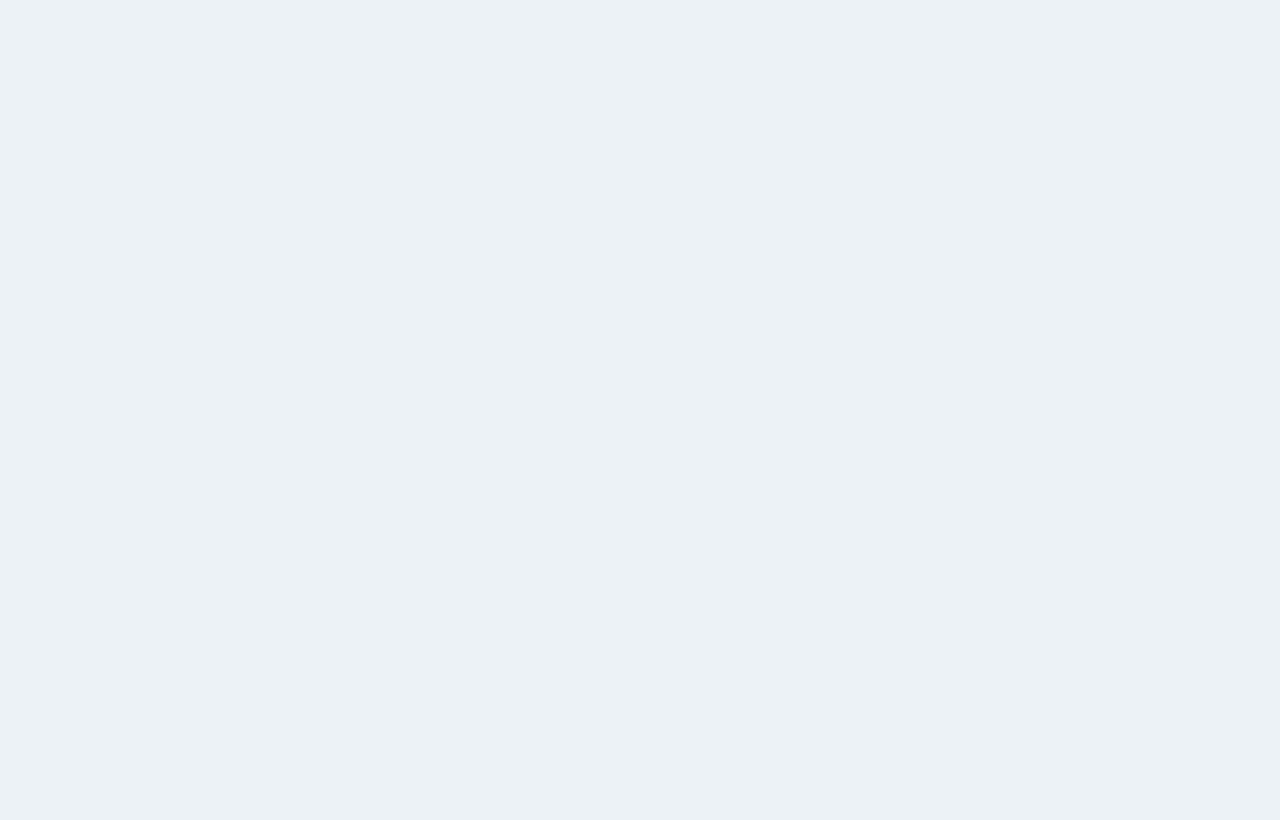
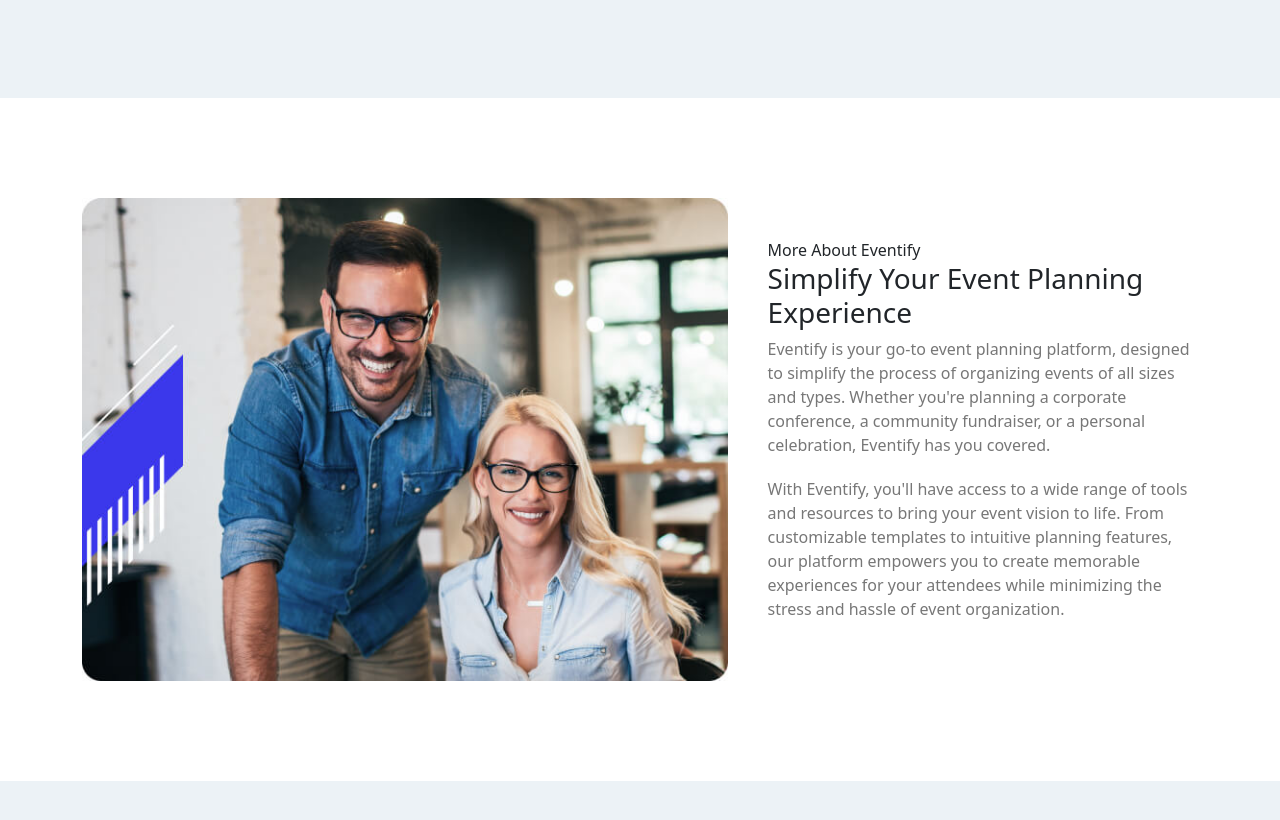
Before and after one commit to AhmedElSaeedTalat/Eventify-Platform, a React (Create React App) app in the folder front-end/: page / in a window 1280 px wide. Shown: the part 802-1622 px from the top of the page. Built offline with nearby package versions, Linux system fonts and the light colour scheme.

Commit message:
Added About component

```diff
--- /dev/null
+++ b/front-end/src/components/About/About.css
@@ -0,0 +1,37 @@
+#about {
+  padding-top: 100px;
+  padding-bottom: 100px;
+
+  margin-top: 100px;
+  margin-bottom: 100px;
+  background-color: #fff;
+}
+#about .container {
+  display: grid;
+  grid-template-columns: 1.5fr 1fr;
+  place-items: center;
+  gap: 40px;
+}
+@media (max-width: 767px) {
+  #about {
+    padding-top: 10px;
+  }
+  #about .container {
+    grid-template-columns: 1fr;
+  }
+}
+#about .container .img-parent img {
+  text-align: center;
+  width: 100%;
+}
+#about .container .about-info {
+  display: flex;
+  flex-direction: column;
+  justify-content: center;
+  height: 100%;
+}
+#about .container .about-info p {
+  font-weight: 500;
+  margin-bottom: 20px;
+  color: #777;
+}
--- /dev/null
+++ b/front-end/src/components/About/About.js
@@ -0,0 +1,36 @@
+import React from "react";
+import "./About.css";
+import aboutImg from "../../assets/about-img.jpeg";
+
+function About() {
+  return (
+    <div id="about" className="about">
+      <div className="container">
+        <div className="img-parent">
+          <img src={aboutImg} alt="" />
+        </div>
+        <div className="about-info">
+          <span className="sub-text">More About Eventify</span>
+          <h3 className="main-heading">
+            Simplify Your Event Planning Experience
+          </h3>
+          <p>
+            Eventify is your go-to event planning platform, designed to simplify
+            the process of organizing events of all sizes and types. Whether
+            you're planning a corporate conference, a community fundraiser, or a
+            personal celebration, Eventify has you covered.
+          </p>
+          <p>
+            With Eventify, you'll have access to a wide range of tools and
+            resources to bring your event vision to life. From customizable
+            templates to intuitive planning features, our platform empowers you
+            to create memorable experiences for your attendees while minimizing
+            the stress and hassle of event organization.
+          </p>
+        </div>
+      </div>
+    </div>
+  );
+}
+
+export default About;
--- a/front-end/src/components/Home/Home.js
+++ b/front-end/src/components/Home/Home.js
@@ -1,8 +1,10 @@
 import React from "react";
 import "./Home.css";
+import About from "../About/About";
 
 function Home() {
   return (
+    <>
       <div className="home">
         <div className="container">
           <div className="slogan">
@@ -10,13 +12,15 @@
             <p>
               We are a community of creators, innovators, and dreamers who are
               passionate about creating moments that matter. We believe that
-            everyone has a story to tell and that every story is worth sharing.
-            Our mission is to help you create, share, and celebrate the moments
-            that matter most to you.
+              everyone has a story to tell and that every story is worth
+              sharing. Our mission is to help you create, share, and celebrate
+              the moments that matter most to you.
             </p>
           </div>
         </div>
       </div>
+      <About />
+    </>
   );
 }
 
```
Also changed, not shown: front-end/src/assets/about-img.jpeg (added). Lines whose indentation alone changed are shown as unchanged.
